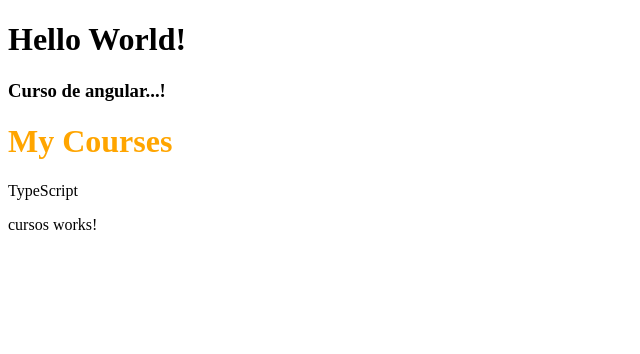
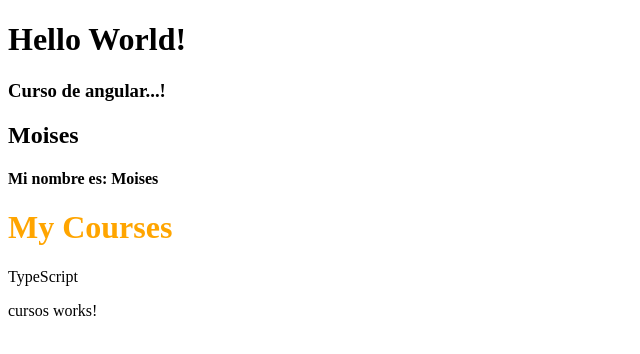
Before and after one commit to moive/angular8, an Angular app: page / in a window 1280 px wide. Shown: the top 354 px of the page, without its empty margins (0-640 px from the left). Built offline with nearby package versions, Linux system fonts and the light colour scheme.

Commit message:
string interpolation

```diff
--- a/src/app/app.component.html
+++ b/src/app/app.component.html
@@ -1,5 +1,7 @@
 <h1>Hello World!</h1>
 <h3>{{message}}</h3>
+<h2>{{name}}</h2>
+<h4>{{'Mi nombre es: ' + getNombre()}}</h4>
 
 <router-outlet></router-outlet>
 <courses></courses>
--- a/src/app/app.component.ts
+++ b/src/app/app.component.ts
@@ -7,4 +7,9 @@ import { Component } from '@angular/core';
 })
 export class AppComponent {
   message = 'Curso de angular...!';
+  name = 'Moises';
+
+  getNombre(){
+    return this.name;
+  }
 }
```
